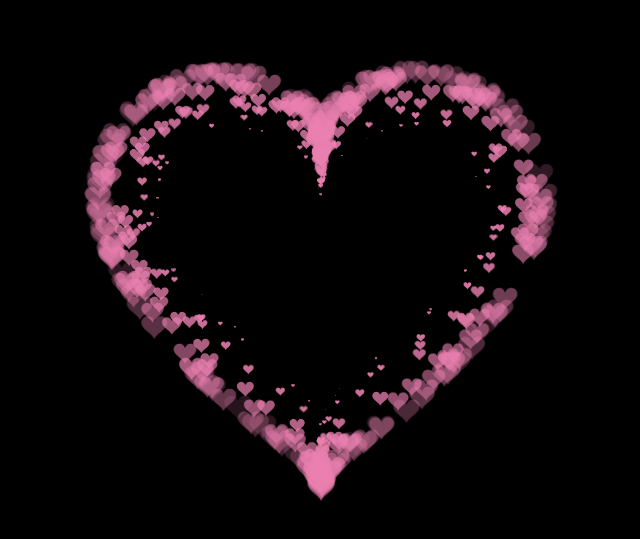
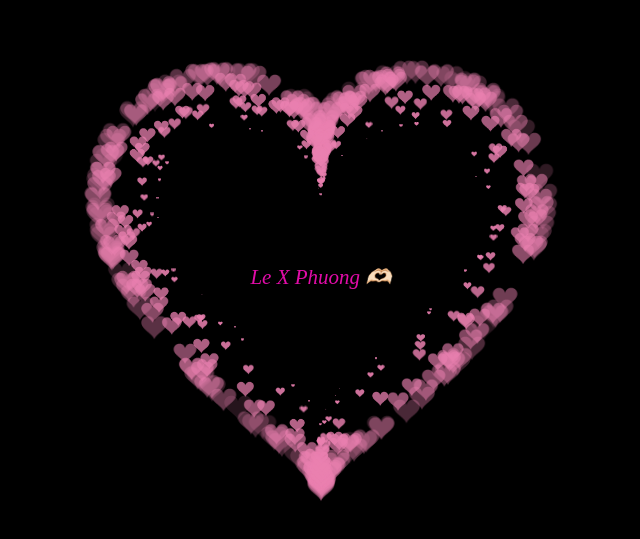
Before and after one commit to nghoangphuc14/hearts, a plain HTML site: page index.html in a window 1280 px wide. Shown: the part 123-662 px from the top of the page, without its empty margins (319-959 px from the left). Drawn offline with Linux system fonts and the light colour scheme.

Commit message:
Update index.html

```diff
--- a/index.html
+++ b/index.html
@@ -510,6 +510,29 @@ var ParticlePool = (function() {
 })(document.getElementById('pinkboard'));
 
   </script>
+  <div class="center-text",
+
+  style="background-color:rgb(0, 0, 0);
+
+        width: 100%;
+
+        color: rgb(225, 12, 168);
+
+        height:100%;
+
+        font-size: 21px;
+
+        font-style: italic;
+
+        display: flex;
+
+        align-items: center;
+
+        justify-content: center;
+
+        margin-bottom: 5px;
+
+        text-align: center;">Le X Phuong 🫶🏻</div>
 
  </BODY>
 
```
